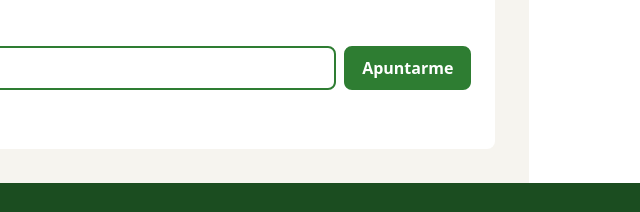
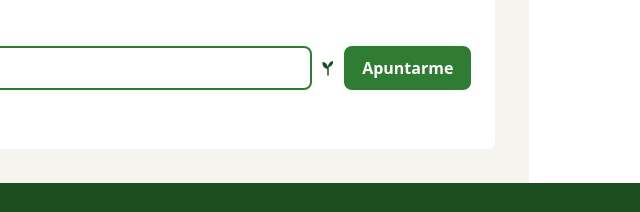
Before and after one commit to e-Luque/diw, a website built with Vite: page p2-raiz/index.html in a window 1280 px wide. Shown: the part 2456-2668 px from the top of the page, 391-1031 px from the left. Built offline with nearby package versions, Linux system fonts and the light colour scheme; files whose address does not match are found by name.

Commit message:
Defensa: Ejercicio 1

```diff
--- a/p2-raiz/index.html
+++ b/p2-raiz/index.html
@@ -12,7 +12,7 @@
       <header class="cabecera">
         <a class="cabecera__logo" href="/">
           <!-- ✍️ C3 · El logo SIGNIFICA algo (es el nombre de la tienda) y el color está escrito a mano -->
-          <svg class="cabecera__marca" viewBox="0 0 32 32" width="32" height="32" role="img">
+          <svg class="cabecera_logo" viewBox="0 0 32 32" width="32" height="32" role="img">
             <title>RAÍZ</title>
             <path d="M16 30V14" stroke="currentColor" stroke-width="3" stroke-linecap="round" />
             <path d="M16 18C8 17 4 11 5 4c7 0 11 6 11 14zM16 15c7-2 11-7 10-13-6 1-10 6-10 13z" fill="currentColor" />
@@ -141,6 +141,11 @@
               autocomplete="email"
               required
             />
+            <svg class="cabecera__marca" viewBox="0 0 32 32" width="16" height="16" role="img">
+            <title>RAÍZ</title>
+            <path d="M16 30V14" stroke="currentColor" stroke-width="3" stroke-linecap="round" />
+            <path d="M16 18C8 17 4 11 5 4c7 0 11 6 11 14zM16 15c7-2 11-7 10-13-6 1-10 6-10 13z" fill="currentColor"/>
+          </svg>
             <button class="boton boletin__boton" type="submit">Apuntarme</button>
           </form>
           <p class="boletin__nota">Sin publicidad. Te das de baja con un clic.</p>
--- a/p2-raiz/scss/components/_cabecera.scss
+++ b/p2-raiz/scss/components/_cabecera.scss
@@ -46,3 +46,7 @@
   gap: $space-xs;
   align-items: center;
 }
+
+.cabecera__marca {
+  color: var(--color-marca-fuerte);
+}
```
